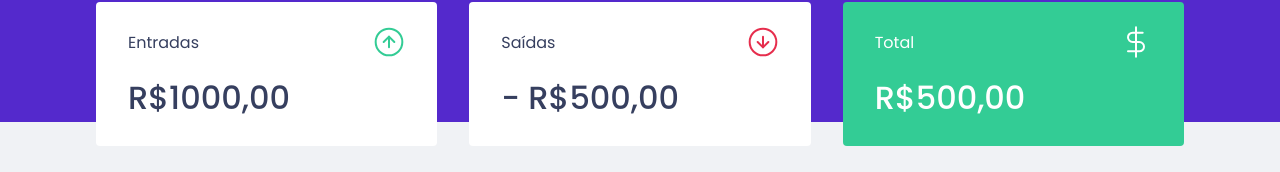
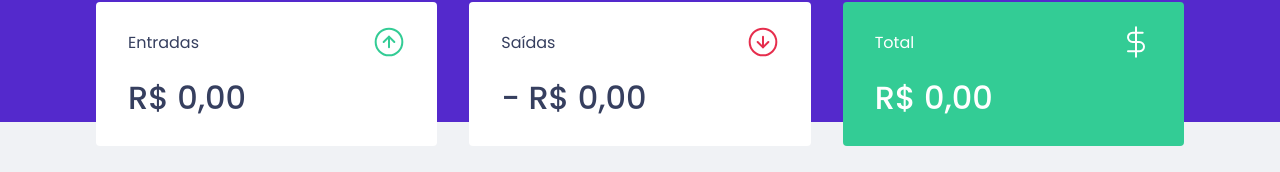
Before and after one commit to cesarakt/money-app, a React (Create React App) app: page / in a window 1280 px wide. Shown: the part 150-322 px from the top of the page. Built offline with nearby package versions, Linux system fonts and the light colour scheme; no server answers; what miragejs would draw is missing.

Commit message:
Summary dynamic values complete

```diff
--- a/src/TransactionsContext.tsx
+++ b/src/TransactionsContext.tsx
@@ -19,6 +19,7 @@ interface TransactionsProviderProps {
 interface TransactionContextData {
   transactions: Transaction[]
   createTransaction: (transaction: TransactionInput) => Promise<void>
+  formatCurrency: (currency: number) => string
 }
 
 export const TransactionsContext = createContext<TransactionContextData>(
@@ -45,8 +46,19 @@ export function TransactionsProvider({ children }: TransactionsProviderProps) {
     setTransactions([...transactions, transaction])
   }
 
+  function formatCurrency(currency: number) {
+    const formattedCurrency = new Intl.NumberFormat('pt-BR', {
+      style: 'currency',
+      currency: 'BRL'
+    }).format(currency)
+
+    return formattedCurrency
+  }
+
   return (
-    <TransactionsContext.Provider value={{ transactions, createTransaction }}>
+    <TransactionsContext.Provider
+      value={{ transactions, createTransaction, formatCurrency }}
+    >
       {children}
     </TransactionsContext.Provider>
   )
--- a/src/components/Summary/index.tsx
+++ b/src/components/Summary/index.tsx
@@ -6,9 +6,27 @@ import { useContext } from 'react'
 import { TransactionsContext } from '../../TransactionsContext'
 
 export function Summary() {
-  const { transactions } = useContext(TransactionsContext)
+  const { transactions, formatCurrency } = useContext(TransactionsContext)
 
-  console.log(transactions)
+  const summary = transactions.reduce(
+    (accumulator, transaction) => {
+      if (transaction.type === 'deposit') {
+        accumulator.deposits += transaction.amount
+        accumulator.total += transaction.amount
+      } else {
+        accumulator.withdraws += transaction.amount
+        accumulator.total -= transaction.amount
+      }
+
+      return accumulator
+    },
+    {
+      deposits: 0,
+      withdraws: 0,
+      total: 0
+    }
+  )
+
   return (
     <Container>
       <div>
@@ -16,7 +34,7 @@ export function Summary() {
           <p>Entradas</p>
           <img src={income} alt="entradas" />
         </header>
-        <strong>R$1000,00</strong>
+        <strong>{formatCurrency(summary.deposits)}</strong>
       </div>
 
       <div>
@@ -24,7 +42,7 @@ export function Summary() {
           <p>Saídas</p>
           <img src={outcome} alt="saidas" />
         </header>
-        <strong>- R$500,00</strong>
+        <strong>- {formatCurrency(summary.withdraws)}</strong>
       </div>
 
       <div className="highlight-background">
@@ -32,7 +50,7 @@ export function Summary() {
           <p>Total</p>
           <img src={total} alt="total" />
         </header>
-        <strong>R$500,00</strong>
+        <strong>{formatCurrency(summary.total)}</strong>
       </div>
     </Container>
   )
--- a/src/components/TransactionsTable/index.tsx
+++ b/src/components/TransactionsTable/index.tsx
@@ -4,7 +4,7 @@ import { TransactionsContext } from '../../TransactionsContext'
 import { Container } from './styles'
 
 export function TransactionsTable() {
-  const { transactions } = useContext(TransactionsContext)
+  const { transactions, formatCurrency } = useContext(TransactionsContext)
   return (
     <Container>
       <table>
@@ -21,10 +21,7 @@ export function TransactionsTable() {
             <tr key={transaction.id}>
               <td>{transaction.title}</td>
               <td className={transaction.type}>
-                {new Intl.NumberFormat('pt-BR', {
-                  style: 'currency',
-                  currency: 'BRL'
-                }).format(transaction.amount)}
+                {formatCurrency(transaction.amount)}
               </td>
               <td>{transaction.category}</td>
               <td>
```
